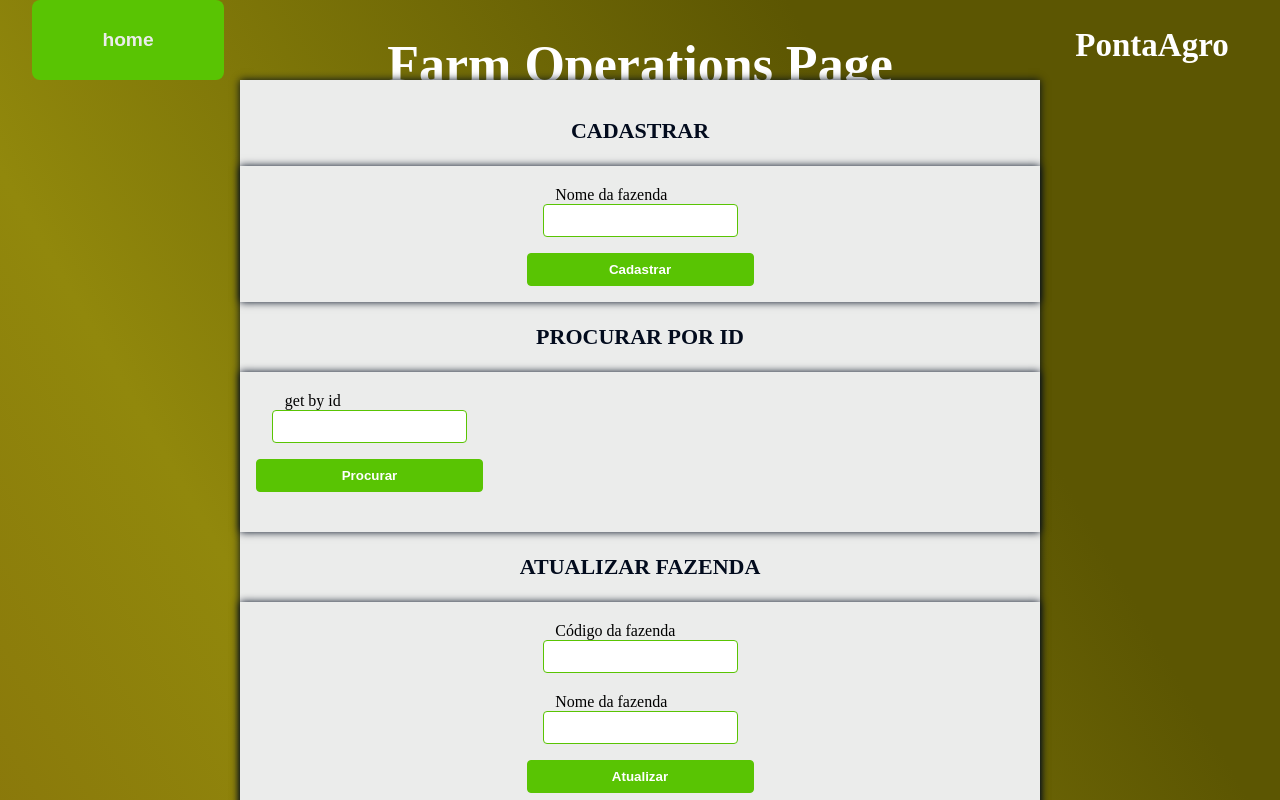
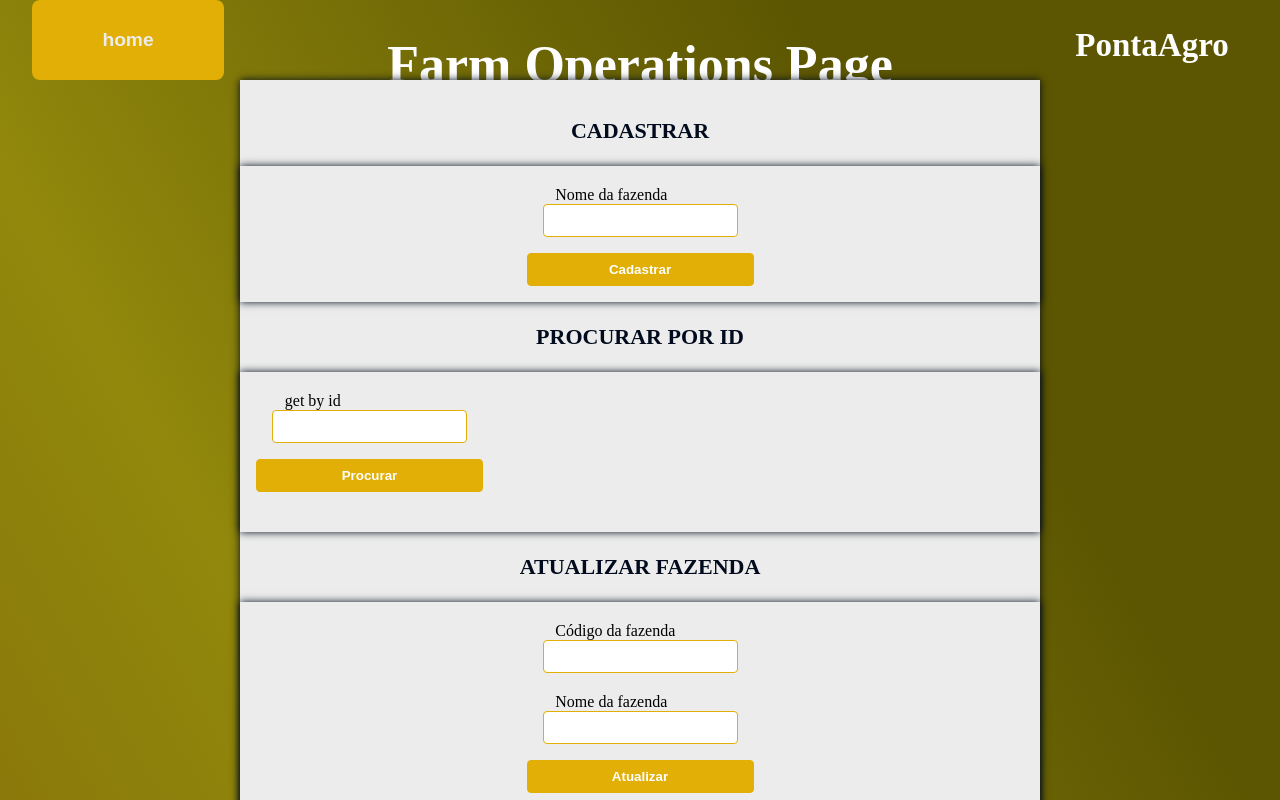
Before and after one commit to felipechatalov/teste-ponta, an Angular app: page /farm in a window 1280 px wide. Shown: the top 800 px of the page. Built offline with nearby package versions, Linux system fonts and the light colour scheme.

Commit message:
added readme. removed package-lock

```diff
--- a/src/app/paginas/animal-page/animal-page.component.html
+++ b/src/app/paginas/animal-page/animal-page.component.html
@@ -1,5 +1,5 @@
 
-<div class="page-background col">
+<div class="page-background col animal">
 
     <header class="page-header">
         <div class="row">
--- a/src/styles.scss
+++ b/src/styles.scss
@@ -12,9 +12,19 @@
 
 
 
+
+
     div{
-        // border: solid 1px var(--cor-secundaria-fazenda);
         display: flex;
+
+        &.farm{
+            --cor-primaria: var(--cor-primaria-fazenda);
+            --cor-secundaria: var(--cor-secundaria-fazenda);
+        }
+        &.animal{
+            --cor-primaria: var(--cor-primaria-animal);
+            --cor-secundaria: var(--cor-secundaria-animal);
+        }
     }
 
     body{
@@ -42,11 +52,11 @@
         input{
             padding: 8px;
             margin-bottom: 12px;
-            border: solid 1px var(--cor-primaria-animal);
+            border: solid 1px var(--cor-primaria);
             border-radius: 4px;
             outline: none;
             &:focus{
-                border: solid 1px var(--cor-secundaria-animal);
+                border: solid 1px var(--cor-secundaria);
             }
         }
 
@@ -60,17 +70,17 @@
 .g-button{
     width: 100%;
     padding: 8px;
-    border: solid 1px var(--cor-primaria-animal);
+    border: solid 1px var(--cor-primaria);
     border-radius: 4px;
-    background-color: var(--cor-primaria-animal);
+    background-color: var(--cor-primaria);
     color: white;
     font-weight: bold;
     cursor: pointer;
     max-height: 45px;
 
     &:hover{
-        background-color: var(--cor-secundaria-animal);
-        border: solid 1px var(--cor-secundaria-animal);
+        background-color: var(--cor-secundaria);
+        border: solid 1px var(--cor-secundaria);
     }
 }
 
@@ -230,7 +240,7 @@
     button{
         width: 15vw;
         height: 10vh;
-        background-color: var(--cor-primaria-animal);
+        background-color: var(--cor-primaria);
         outline: none;
         border: none;
         border-radius: 8px;
```
Also changed, not shown: 2 other files (tests, documents, lock files or other folders).
